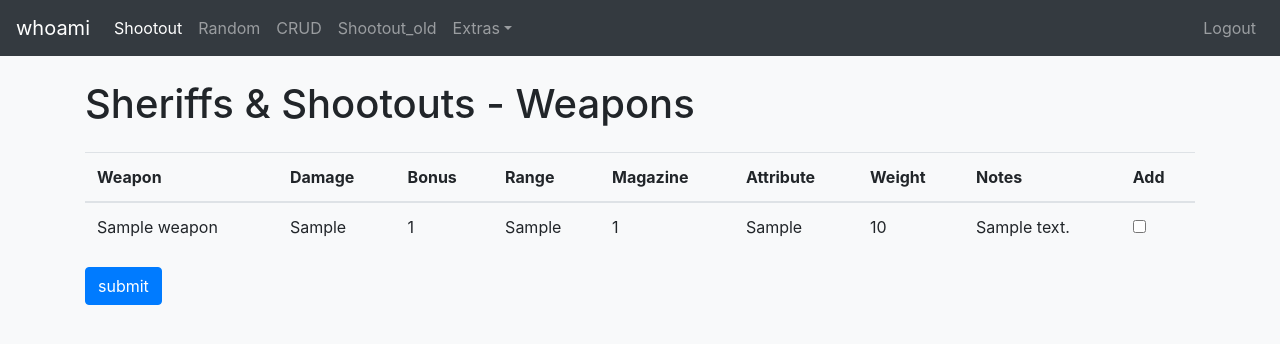
After one commit to ryanmcfarland/flask-insertleft, a Flask app: page /shootout/weapons in a window 1280 px wide. The commit adds this page. Shown: the top 344 px of the page. Run offline with Flask 2, Linux system fonts and the light colour scheme; a user stored in the database is signed in; tables that the repository leaves empty hold one stand-in row (values such as "Sample post"); some libraries are stand-ins or nearby versions.

Commit message:
added weapons and relationships

```diff
--- a/app/main/forms.py
+++ b/app/main/forms.py
@@ -42,3 +42,8 @@ class SheetForm(Form):
     talk = IntegerField('talk', validators=[InputRequired()])
     trade = IntegerField('trade', validators=[InputRequired()])
     work = IntegerField('work', validators=[InputRequired()])
+    submit = StringField('submit', validators=[InputRequired()])
+
+class WeaponForm(Form):
+    weapon = IntegerField('weapon', validators=[InputRequired()])
+    delete = IntegerField('delete', validators=[InputRequired()])
--- a/app/main/routes.py
+++ b/app/main/routes.py
@@ -2,13 +2,15 @@ from datetime import datetime
 from flask import Flask, request, render_template, flash, redirect, url_for, current_app, jsonify
 from flask_login import current_user, login_required
 from app import db
-from app.models import Grocery, User, Sheet
+from app.models import Grocery, User, Sheet, Weapon
 from app.main import bp
-from app.main.forms import SheetForm
+from app.main.forms import SheetForm, WeaponForm
 
 import logging
 
 LOG = logging.getLogger(__name__)
+
+## TODO https://www.askpython.com/python-modules/flask/flask-redirect-url
 
 @bp.route('/', methods=['GET','POST'])
 @bp.route('/index',  methods=['GET','POST'])
@@ -24,23 +26,30 @@ def shootout():
     sheets = Sheet.query.filter_by(user_id=current_user.id).all()
     return render_template('shootout.html', title="Shootout", sheets=sheets)
 
-## process form from sheet, get specific row from sheet
-## and update variabels based on form data and commit
+## process form from sheet, get specific row from sheet and update variables based on form data and commit
+## will also check if data for weapon relationship per sheet needs to be updated / deleted
 ## will not save data if not validated
 @bp.route('/shootout/sheet/<int:id>', methods=['GET','POST'])
 @login_required
 def shootout_edit(id):
     form = SheetForm(request.form)
-    if request.method == "POST" and form.validate():
+    if request.method == "POST":
         sheet = db.session.query(Sheet).get(id)
-        sheet.process_form(form)
+        if form.validate() and form.submit.data == "save":
+            sheet.process_form(form)
+        elif request.form["delete"] == "delete":
+            sheet.remove_form_weapons(request.form)
+        else:
+            ##TODO
+            print(1)
+
         sheet.last_update = datetime.utcnow()
         db.session.add(sheet)
         db.session.commit()
         flash('Sheet has been successfully updated')
-        return redirect(url_for('main.shootout'))
+
     sheet = Sheet.query.get_or_404(id)
-    weapons = sheet.appended_weapons().all()
+    weapons = sheet.appended_weapons()
     return render_template('shootout_sheet.html', title="Shootout - Sheet", sheet=sheet, weapons=weapons)
 
 @bp.route('/shootout/create', methods=['GET'])
@@ -63,25 +72,22 @@ def shootout_delete(id):
         return "Problem with deleting data - please try again"
     return redirect('/shootout')
 
-@bp.route('/shootout/<int:id>/', methods=['GET','POST'])
-def sheet():
-    if  request . method  ==  'POST' :
-        name = request.form['name']
-        LOG.debug(name)
-        name3 = request.form['name3']
-        LOG.debug(name3)
-        #new_stuff = Grocery(name=name)
-
-        try:
-            #db.session.add(new_stuff)
-            #db.session.commit()
-            return redirect('/crud')
-        except:
-            return "There was a problem adding new stuff."
-
+@bp.route('/shootout/weapons', methods=['GET','POST'])
+@bp.route('/shootout/weapons/sheet/<int:id>', methods=['GET','POST'])
+@login_required
+def weapon_sheet(id=None, add=1):
+    if request.method == "POST":
+        sheet = Sheet.query.get_or_404(id)
+        sheet.append_form_weapons(request.form)
+        db.session.commit()
+        return redirect(url_for('main.shootout_edit', id = id))
     else:
-        groceries = Grocery.query.order_by(Grocery.created_at).all()
-        return render_template('crud.html', groceries=groceries)
+        if id == None:
+            weapons = Weapon.query.all()
+        else:
+            sheet = Sheet.query.get_or_404(id)
+            weapons = sheet.missing_weapons()
+    return render_template('shootout_weapons.html', title="Shootout - Weapons", id = id, weapons=weapons, add=add)
 
 @bp.route('/random', methods=['GET','POST'])
 def random():
--- a/app/templates/shootout.html
+++ b/app/templates/shootout.html
@@ -30,4 +30,5 @@
         </table>
     {% endif %}
     <a class="btn btn-danger btn-sm" href="/shootout/create" role="button">Create</a>
+    <a class="btn btn-danger btn-sm" href="/shootout/weapons" role="button">Weapons</a>
 {% endblock %}
--- a/app/templates/shootout_create.html
+++ /dev/null
@@ -1,5 +0,0 @@
-{% extends "base.html" %}
-
-{% block content %}
-
-{% endblock %}
--- /dev/null
+++ b/app/templates/shootout_weapons.html
@@ -0,0 +1,27 @@
+{% extends "base.html" %}
+
+{% block content %}
+<div class="container">
+    <h1 class="my-4">Sheriffs & Shootouts - Weapons</h1>
+    <form action="/shootout/weapons/sheet/{{ id }}" method="post">
+    {% if weapons|length < 1 %}
+        <p>There are no weapons avaliable to add</p>
+    {% else %}
+        <table class="table">
+        <thead>
+            <tr><th>Weapon</th><th>Damage</th><th>Bonus</th><th>Range</th><th>Magazine</th><th>Attribute</th><th>Weight</th><th>Notes</th><th>Add</th></tr>
+        </thead>
+        <tbody>
+        {% for weapon in weapons %}
+        <tr>
+                <td>{{ weapon.name }}</td><td>{{ weapon.damage }}</td><td>{{ weapon.bonus }}</td>
+                <td>{{ weapon.weapon_range }}</td><td>{{ weapon.mag }}</td><td>{{ weapon.attribute }}</td>
+                <td>{{ weapon.weight }}</td><td>{{ weapon.notes }}</td>
+                <td><input type="checkbox" name="add" value={{ weapon.id }}></td>
+            </tr>
+        {% endfor %}
+        </tbody>
+        </table>
+        <input class="btn btn-primary" type="submit" name="add_weapons" value="submit">
+    {% endif %}
+{% endblock %}
```
Also changed, not shown: app/models.py (+32 -5 lines), app/templates/shootout_sheet.html (+12 -9 lines), weapons.csv (added, +10 -0 lines), weapons.py (added, +13 -0 lines).
